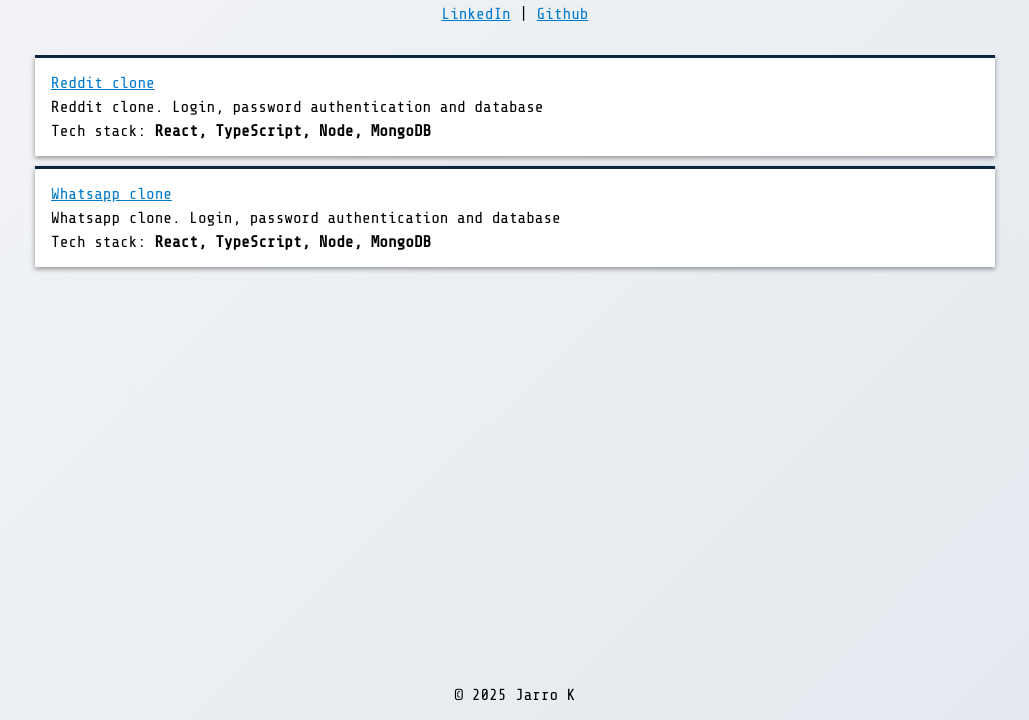
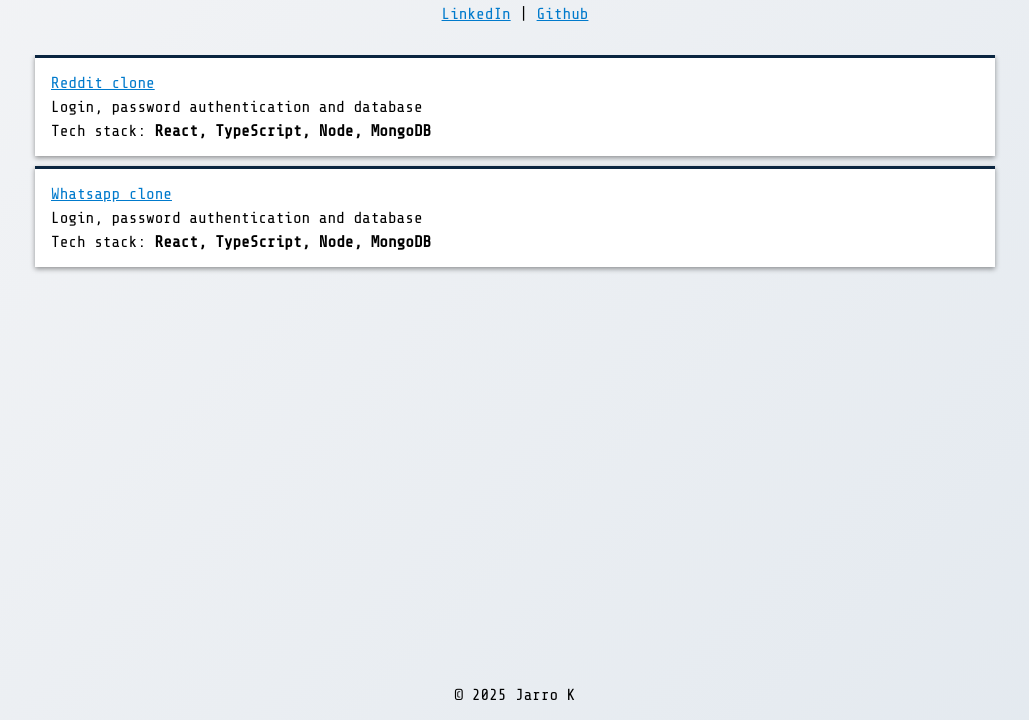
Before and after one commit to nidvar/nidvar.github.io, a plain HTML site: page index.html in a window 1280 px wide. Shown: the part 80-800 px from the top of the page, without its empty margins (125-1154 px from the left). Drawn offline with nearby package versions, Linux system fonts and the light colour scheme.

Commit message:
Fix project descriptions in index.html
Updated project descriptions for Reddit and Whatsapp clones.

```diff
--- a/index.html
+++ b/index.html
@@ -23,12 +23,12 @@
         <div class="container">
             <section>
                 <p><a href="https://jmern.vercel.app/" target="_blank">Reddit clone</a></p>
-                <p>Reddit clone. Login, password authentication and database</p>
+                <p>Login, password authentication and database</p>
                 <p>Tech stack: <span class="bold">React, TypeScript, Node, MongoDB</span></p>
             </section>
             <section>
                 <p><a href="https://jarrochat.vercel.app/" target="_blank">Whatsapp clone</a></p>
-                <p>Whatsapp clone. Login, password authentication and database</p>
+                <p>Login, password authentication and database</p>
                 <p>Tech stack: <span class="bold">React, TypeScript, Node, MongoDB</span></p>
             </section>
         </div>
```
